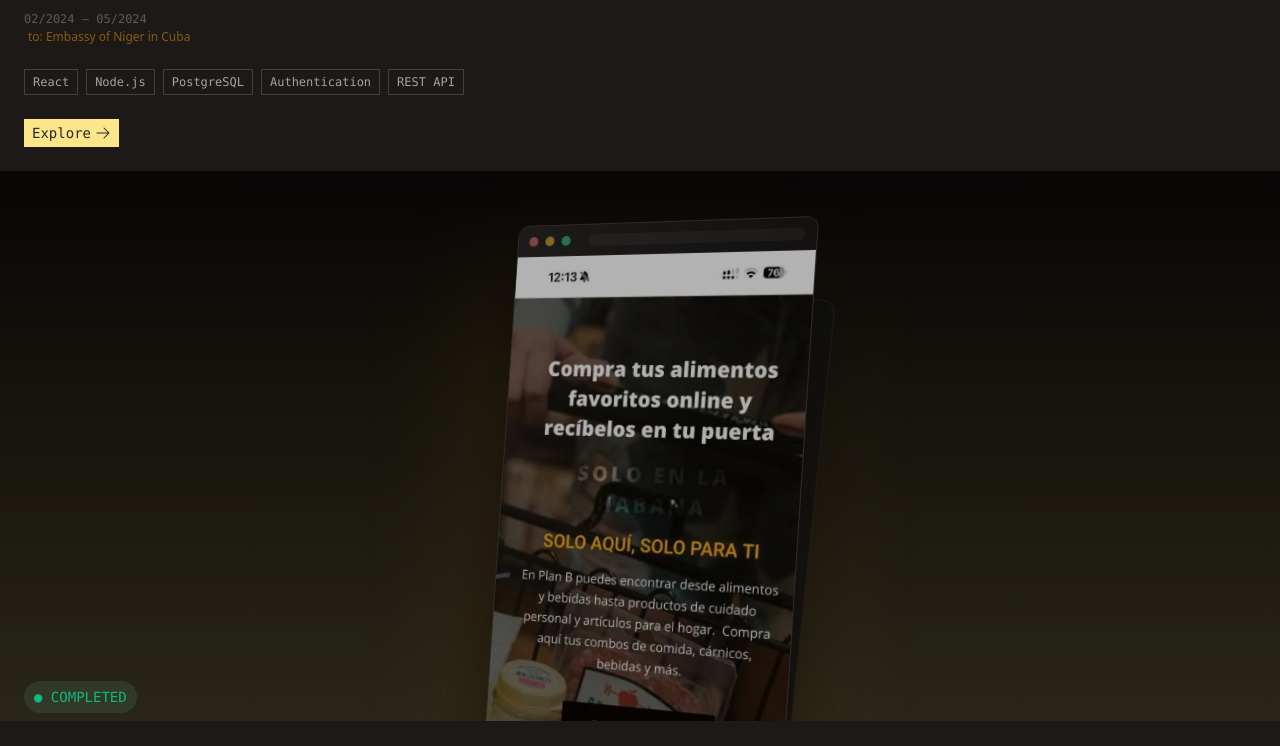
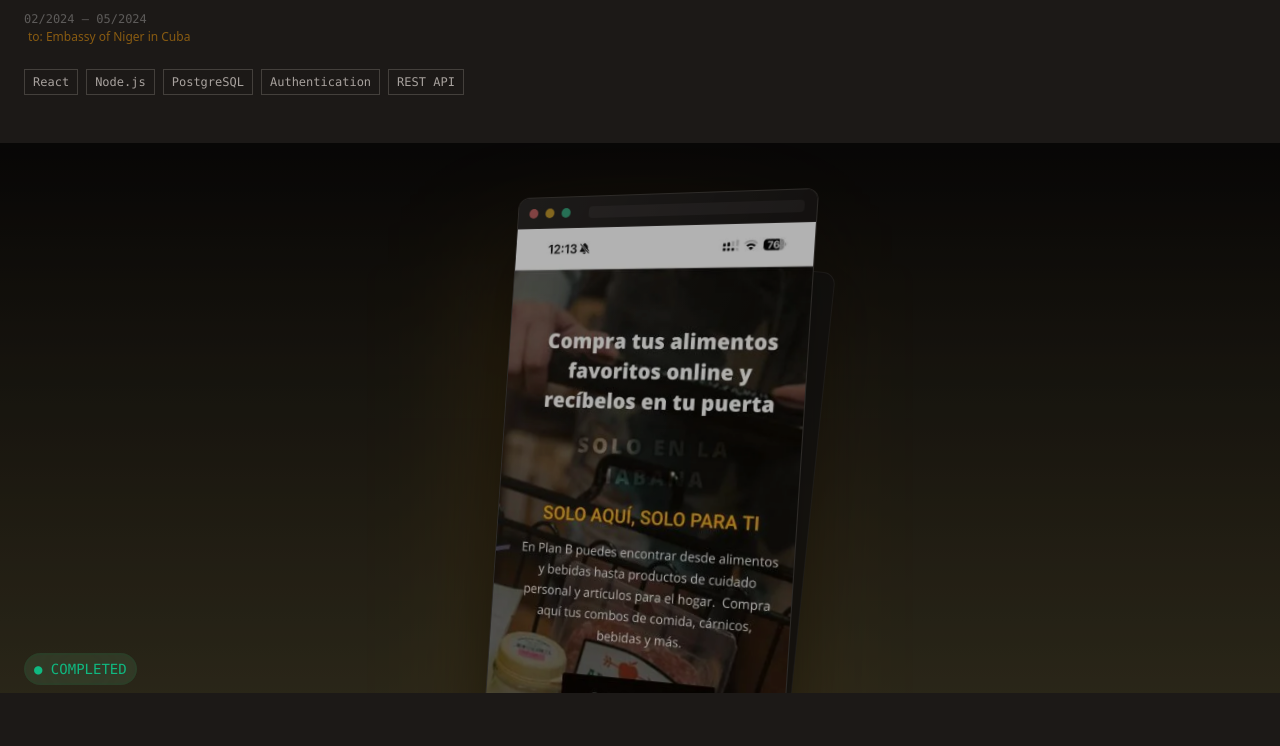
Before and after one commit to Jxs7er/portfolio, a React (Vite) app: page / in a window 1280 px wide. Shown: the part 7766-8512 px from the top of the page. Built offline with nearby package versions, Linux system fonts and the light colour scheme.

Commit message:
fix: Issue with refer links to the projects

```diff
--- a/src/components/projects/ProjectsSection.jsx
+++ b/src/components/projects/ProjectsSection.jsx
@@ -219,8 +219,8 @@
                       </Link>
                     )}
 
-                    <Link
-                      to={``}
+                    {project.url && <Link
+                      to={project.url}
                       className="font-mono text-sm text-stone-800
                       hover:text-stone-900 hover:font-semibold cursor-pointer bg-amber-200 px-2 py-1"
                     >
@@ -228,7 +228,7 @@
                         {t("projects-section.action.explore")}{" "}
                         <ArrowRightIcon className="w-4 h-4" />
                       </span>
-                    </Link>
+                    </Link>}
                   </div>
                 </div>
               </div>
--- a/src/mocks/projects.js
+++ b/src/mocks/projects.js
@@ -1,4 +1,3 @@
-
 export const PROJECTS = [
   {
     title: "projects-section.projects.andinet.title",
@@ -85,7 +84,8 @@
       "projects-section.projects.planb-srl.highlights.item4",
     ],
 
-    url: "https://planbsrlshop.com",
+    // url: "https://planbsrlshop.com",
+    url: null,
     github: null,
   },
 
@@ -115,7 +115,7 @@
       "projects-section.projects.gamor.highlights.item3",
     ],
 
-    url: "#",
+    url: null,
     video: "/assets/resources/projects/gamor/gamor-video.webm",
     github:
       "https://github.com/Jxs7er/streaming-platform-gamor/tree/refactor/tailwindcss-to-css",
```
